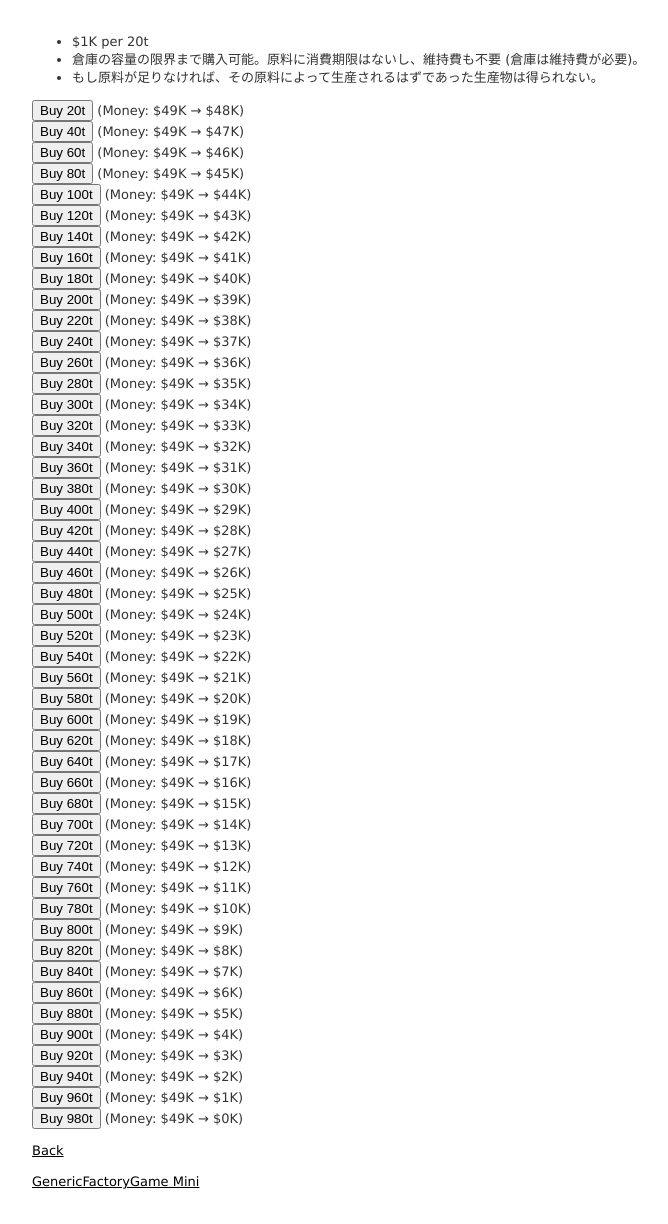
After one commit to ujihisa/generic-factory-game, a Rails app: page /games/1/new_ingredients in a window 1280 px wide. The commit adds this page. Shown: the whole page, without its empty margins (1-669 px from the left). Run offline with Rails 7, Linux system fonts and the light colour scheme; data comes from the database, SQL or seed files in the repository; both versions use the stored data as it was after the commit; style sheets or scripts are compiled from the project's sources.

Commit message:
You can buy ingredients

```diff
--- a/app/controllers/games_controller.rb
+++ b/app/controllers/games_controller.rb
@@ -2,6 +2,7 @@ class GamesController < ApplicationController
   before_action :set_game, only: [
     :show, :edit, :update, :destroy, :new_storages, :create_storages,
     :new_employee, :create_employee, :new_dispatch, :create_dispatch,
+    :new_ingredients, :create_ingredients,
   ]
 
   # GET /games
@@ -62,8 +63,8 @@ class GamesController < ApplicationController
   def create_storages
     num = params[:num].to_i
     @game = Game.find(params[:id])
-    @game.money -= 1
-    @game.storage += 100
+    @game.money -= num
+    @game.storage += 100 * num
     if 0 <= @game.money && @game.save
       redirect_to @game, notice: "Successfully Bought #{num * 100}t Storages"
     else
@@ -138,6 +139,22 @@ class GamesController < ApplicationController
     end
   end
 
+  def new_ingredients
+  end
+
+  def create_ingredients
+    num = params[:num].to_i
+    @game = Game.find(params[:id])
+    @game.money -= num
+    @game.ingredient += num * 20
+    if 0 <= @game.money && @game.save
+      redirect_to @game, notice: "Successfully Bought #{num * 20}t Ingredients"
+    else
+      redirect_to @game, notice: "Failed to buy Ingredients"
+    end
+  end
+
+
   private
     # Use callbacks to share common setup or constraints between actions.
     def set_game
--- /dev/null
+++ b/app/views/games/new_ingredients.html.erb
@@ -0,0 +1,22 @@
+<ul>
+  <li>$1K per 20t</li>
+  <li>倉庫の容量の限界まで購入可能。原料に消費期限はないし、維持費も不要 (倉庫は維持費が必要)。</li>
+  <li>もし原料が足りなければ、その原料によって生産されるはずであった生産物は得られない。</li>
+</ul>
+
+<div class="field">
+  <%- (1..(@game.money)).each do |num| %>
+    <%= form_with(url: create_ingredients_game_url, method: 'post') do |form| %>
+      <%= hidden_field_tag 'num', num %>
+      <%= form.submit "Buy #{20 * num}t" %>
+      (Money: <%= number_to_currency(@game.money, precision: 0, format: '%u%nK')%> → <%= number_to_currency(@game.money - num, precision: 0, format: '%u%nK')%>)
+    <% end %>
+  <%- end %>
+</div>
+
+<div class="actions">
+</div>
+
+<p>
+<%= link_to 'Back', @game %>
+</p>
--- a/app/views/games/new_storages.html.erb
+++ b/app/views/games/new_storages.html.erb
@@ -3,6 +3,7 @@
 <ul>
   <li>$1k to buy</li>
   <li>$1k/month to keep</li>
+  <li>原料と生産物のどちらもこの倉庫に格納される。倉庫の容積を上回る量の原料や生産物を格納することはできない。</li>
 </ul>
 
 <div class="field">
--- a/app/views/games/show.html.erb
+++ b/app/views/games/show.html.erb
@@ -51,6 +51,7 @@
     <li><%= link_to 'Build a Factory', new_game_factory_path(@game.id) %>
     <li><%= link_to 'Hire an employee', new_employee_game_path %>
     <li><%= link_to 'Dispatch an employee', new_dispatch_game_path %>
+    <li><%= link_to 'Buy Ingredients', new_ingredients_game_path %>
   </ul>
 <%- end %>
 
--- a/config/routes.rb
+++ b/config/routes.rb
@@ -9,6 +9,9 @@ Rails.application.routes.draw do
 
       get 'new_dispatch'
       post 'create_dispatch'
+
+      get 'new_ingredients'
+      post 'create_ingredients'
     end
     resources :factories
   end
```
Also changed, not shown: db/development.sqlite3.
